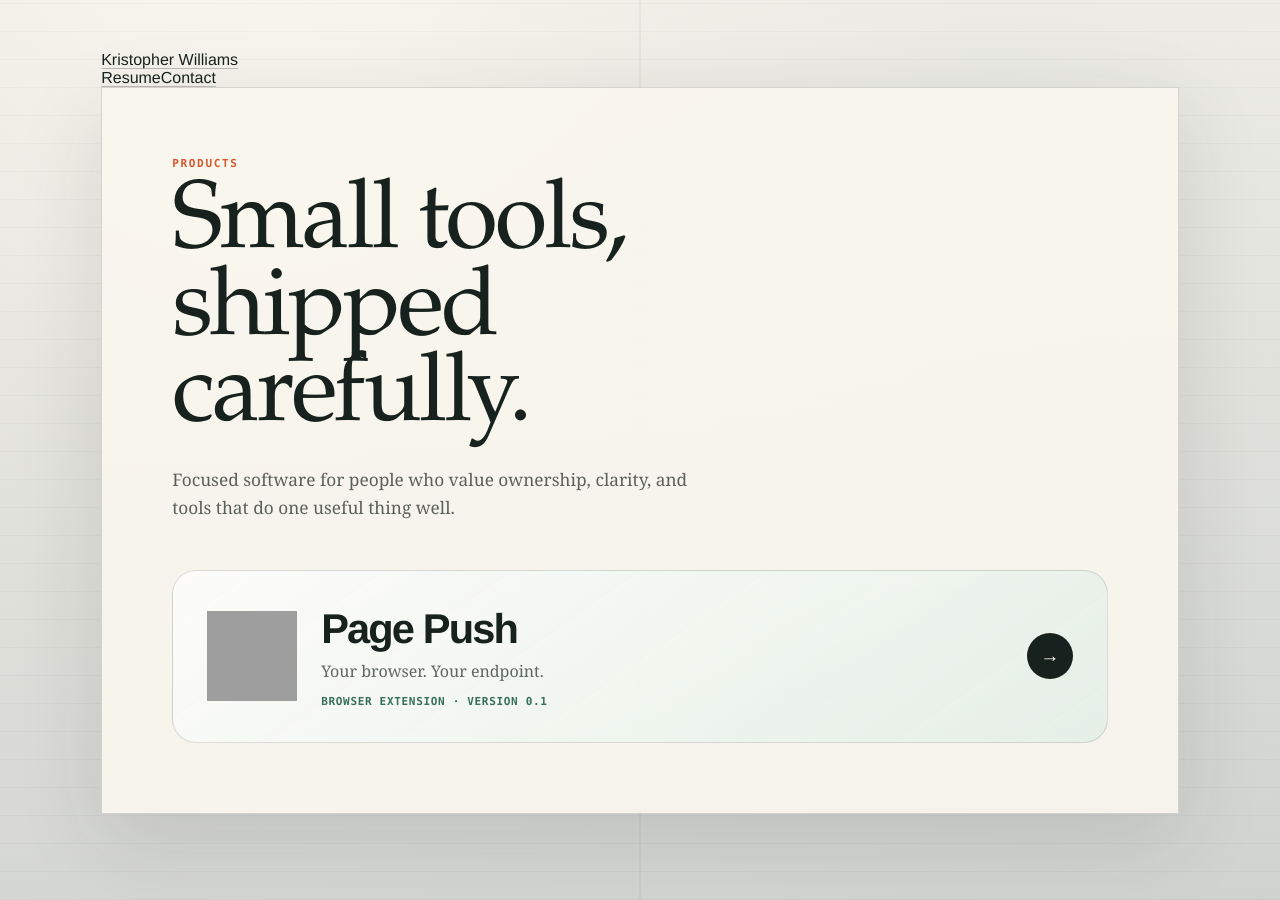
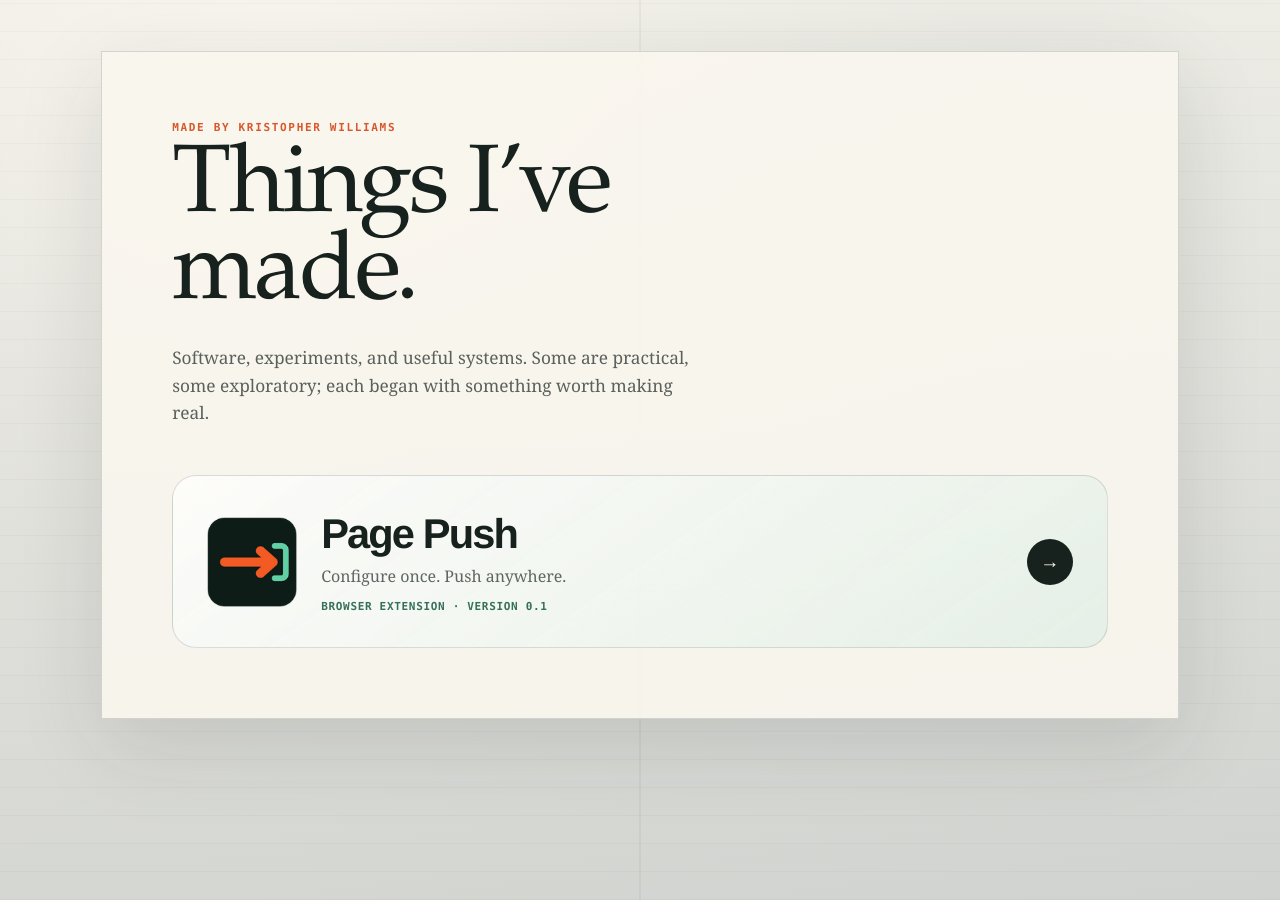
Before and after one commit to krwillxyz/krwillxyz.github.io, a Jekyll site: the page built from products/index.md, in a window 1280 px wide. Built offline with Jekyll 4.4.1, drawn with Linux system fonts in a browser that asks for light colours; grey boxes are pictures that could not be loaded.

Commit message:
Reframe products as things made

```diff
--- a/assets/products/products.css
+++ b/assets/products/products.css
@@ -140,9 +140,17 @@
   letter-spacing: -0.055em;
 }
 
+.page-push-slogan {
+  margin: 25px 0 0;
+  color: #2f7158;
+  font-size: clamp(1rem, 2vw, 1.18rem);
+  font-weight: 850;
+  letter-spacing: -0.02em;
+}
+
 .page-push-lede {
   max-width: 42ch;
-  margin: 27px 0 0;
+  margin: 12px 0 0;
   color: rgba(23, 33, 29, 0.72);
   font: clamp(1rem, 2vw, 1.2rem)/1.56 Georgia, serif;
 }
--- a/products/index.md
+++ b/products/index.md
@@ -1,27 +1,22 @@
 ---
 layout: default
-title: Products by Kristopher Williams
-description: "Small, focused software products built and shipped by Kristopher Williams."
+title: Things Made by Kristopher Williams
+description: "Software, experiments, and useful systems made by Kristopher Williams."
 body_class: product-site product-directory-page
 product_styles: true
 ---
 
 <div class="product-shell">
-  <nav class="product-nav" aria-label="Site navigation">
-    <a href="/">Kristopher Williams</a>
-    <div class="product-nav-links"><a href="/resume/">Resume</a><a href="mailto:kristopher.williams@fastmail.com">Contact</a></div>
-  </nav>
-
   <section class="directory-panel" aria-labelledby="products-title">
-    <p class="product-kicker">Products</p>
-    <h1 id="products-title">Small tools, shipped carefully.</h1>
-    <p class="directory-intro">Focused software for people who value ownership, clarity, and tools that do one useful thing well.</p>
+    <p class="product-kicker">Made by Kristopher Williams</p>
+    <h1 id="products-title">Things I’ve made.</h1>
+    <p class="directory-intro">Software, experiments, and useful systems. Some are practical, some exploratory; each began with something worth making real.</p>
 
     <a class="product-card" href="/products/page-push/">
-      <img src="/assets/products/page-push/icon-128.png" alt="">
+      <img src="/assets/products/page-push/icon-0.1.2.png" alt="">
       <div>
         <h2>Page Push</h2>
-        <p>Your browser. Your endpoint.</p>
+        <p>Configure once. Push anywhere.</p>
         <span class="product-card-meta">browser extension · Version 0.1</span>
       </div>
       <span class="product-card-arrow" aria-hidden="true">→</span>
```
Also changed, not shown: products/page-push/changelog/index.md (+1 -0 lines), products/page-push/index.md (+5 -4 lines), products/page-push/privacy/index.md (+1 -1 lines), products/page-push/support/index.md (+1 -1 lines), assets/products/page-push/manual-push-0.1.5.png (deleted), assets/products/page-push/manual-push-0.1.6.png (added), assets/products/page-push/social-card-0.1.2.png (deleted), assets/products/page-push/social-card-0.1.6.png (added).
